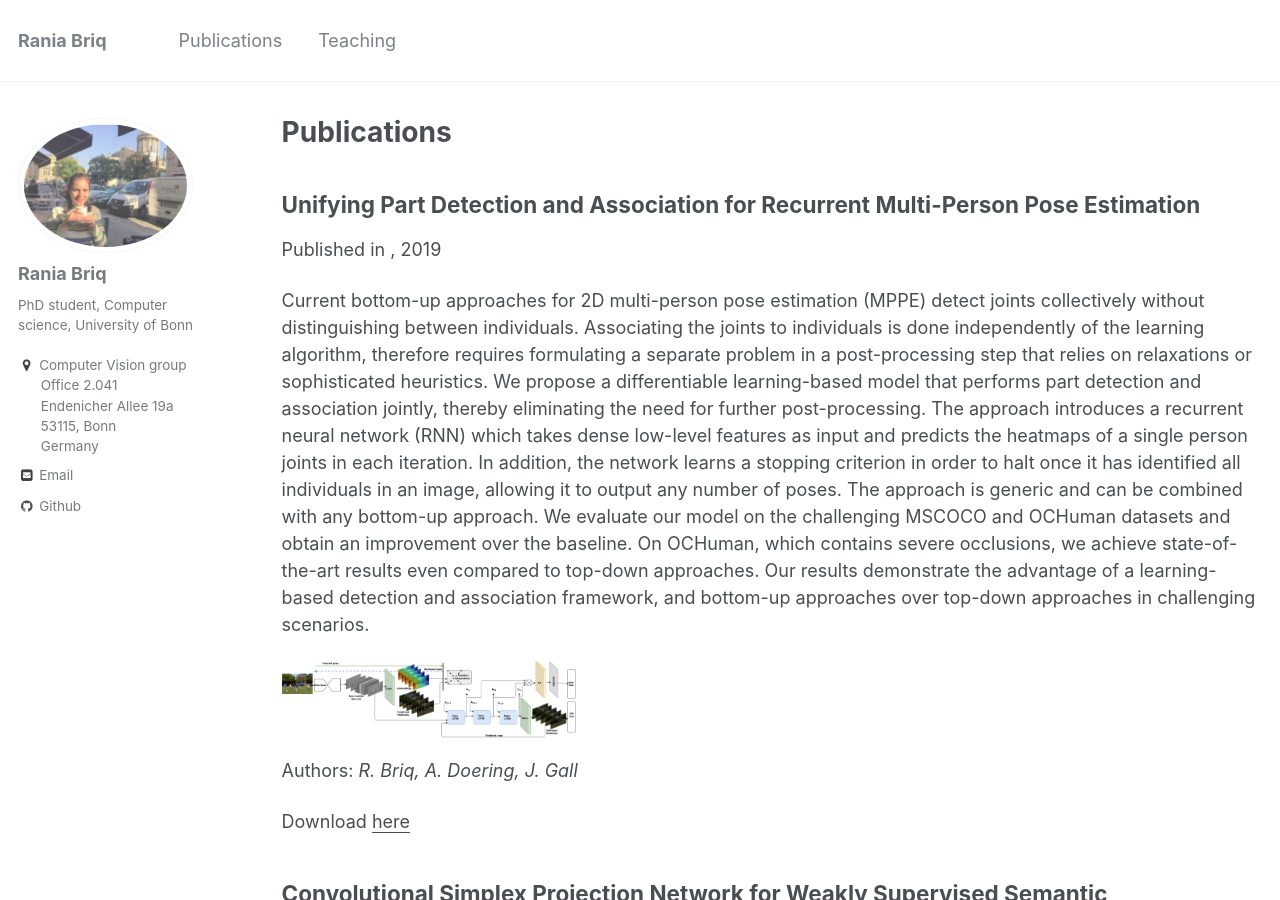
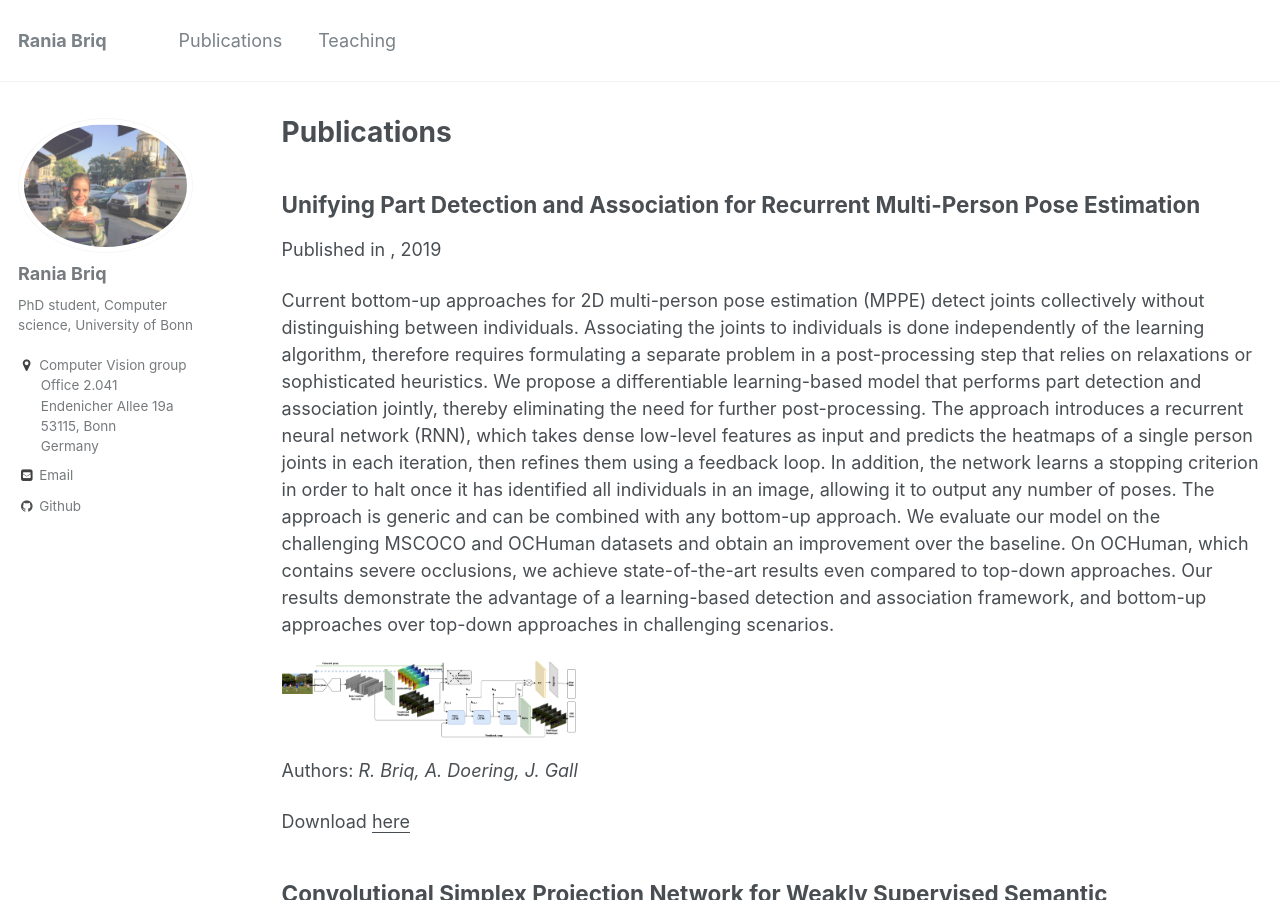
Before and after one commit to briqr/briqr.github.io, a Jekyll site: the page built from _pages/publications.md, in a window 1280 px wide and 900 px high. Built offline with Jekyll 4.4.1, drawn with Linux system fonts in a browser that asks for light colours.

Commit message:
Update 2019-03-15-RMPP.md

```diff
--- a/_publications/2019-03-15-RMPP.md
+++ b/_publications/2019-03-15-RMPP.md
@@ -1,7 +1,7 @@
 ---
 title: "Unifying Part Detection and Association for Recurrent Multi-Person Pose Estimation"
 collection: publications
-excerpt: 'Current bottom-up approaches for 2D multi-person pose estimation (MPPE) detect joints collectively without distinguishing between individuals. Associating the joints to individuals is done independently of the learning algorithm, therefore requires formulating a separate problem in a post-processing step that relies on relaxations or sophisticated heuristics. We propose a differentiable learning-based model that performs part detection and association jointly, thereby eliminating the need for further post-processing. The approach introduces a recurrent neural network (RNN) which takes dense low-level features as input and predicts the heatmaps of a single person joints in each iteration. In addition, the network learns a stopping criterion in order to halt once it has identified all individuals in an image, allowing it to output any number of poses. The approach is generic and can be combined with any bottom-up approach. We evaluate our model on the challenging MSCOCO and OCHuman datasets and obtain an improvement over the baseline. On OCHuman, which contains severe occlusions, we achieve state-of-the-art results even compared to top-down approaches. Our results demonstrate the advantage of a learning-based detection and association framework, and bottom-up approaches over top-down approaches in challenging scenarios.'
+excerpt: 'Current bottom-up approaches for 2D multi-person pose estimation (MPPE) detect joints collectively without distinguishing between individuals. Associating the joints to individuals is done independently of the learning algorithm, therefore requires formulating a separate problem in a post-processing step that relies on relaxations or sophisticated heuristics. We propose a differentiable learning-based model that performs part detection and association jointly, thereby eliminating the need for further post-processing. The approach introduces a recurrent neural network (RNN), which takes dense low-level features as input and predicts the heatmaps of a single person joints in each iteration, then refines them using a feedback loop. In addition, the network learns a stopping criterion in order to halt once it has identified all individuals in an image, allowing it to output any number of poses. The approach is generic and can be combined with any bottom-up approach. We evaluate our model on the challenging MSCOCO and OCHuman datasets and obtain an improvement over the baseline. On OCHuman, which contains severe occlusions, we achieve state-of-the-art results even compared to top-down approaches. Our results demonstrate the advantage of a learning-based detection and association framework, and bottom-up approaches over top-down approaches in challenging scenarios.'
 date: 2019-March-15
 paperurl: 'https://arxiv.org/abs/1904.11864'
 Authors: R. Briq, A. Doering, J. Gall
```
